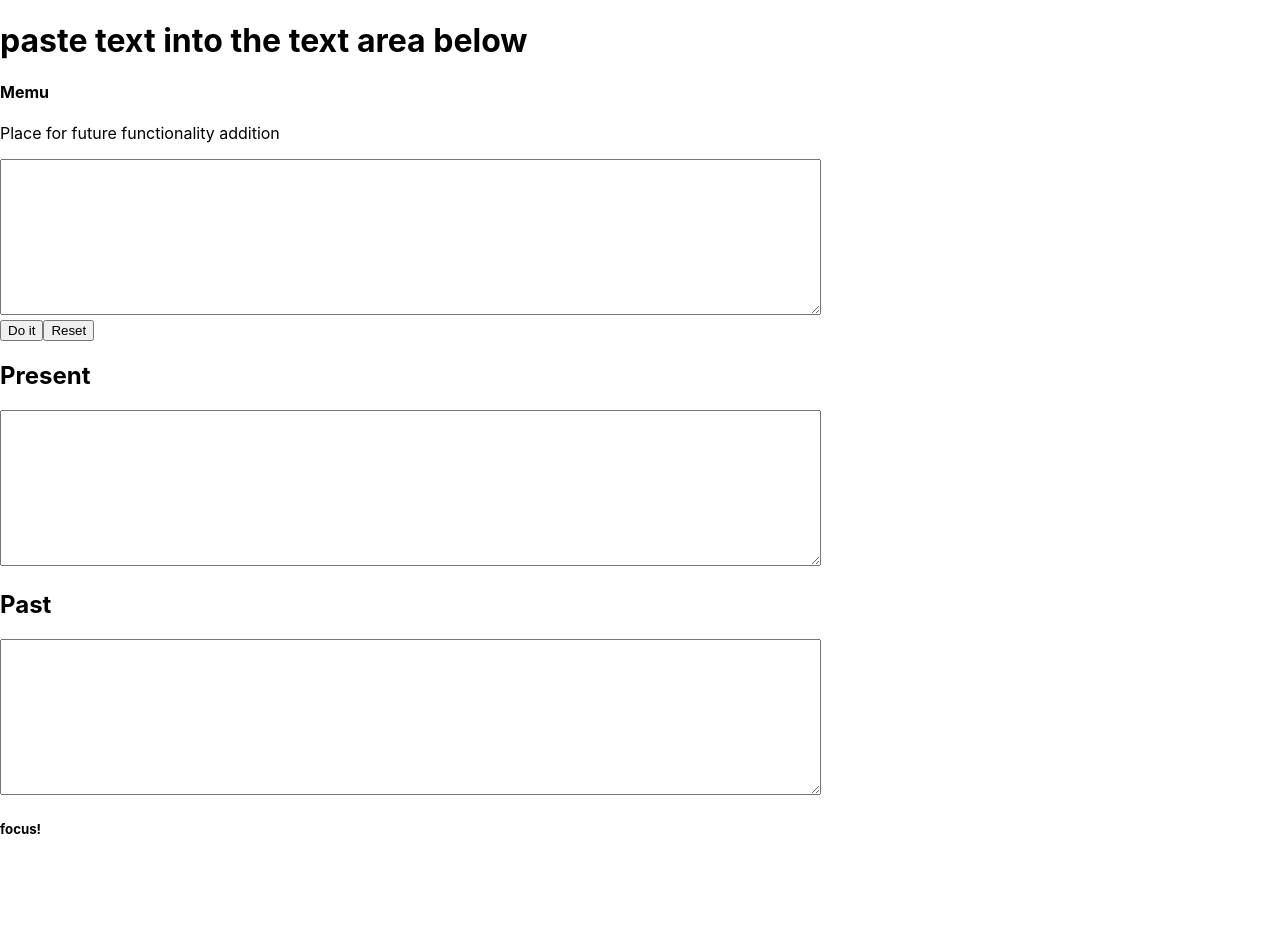
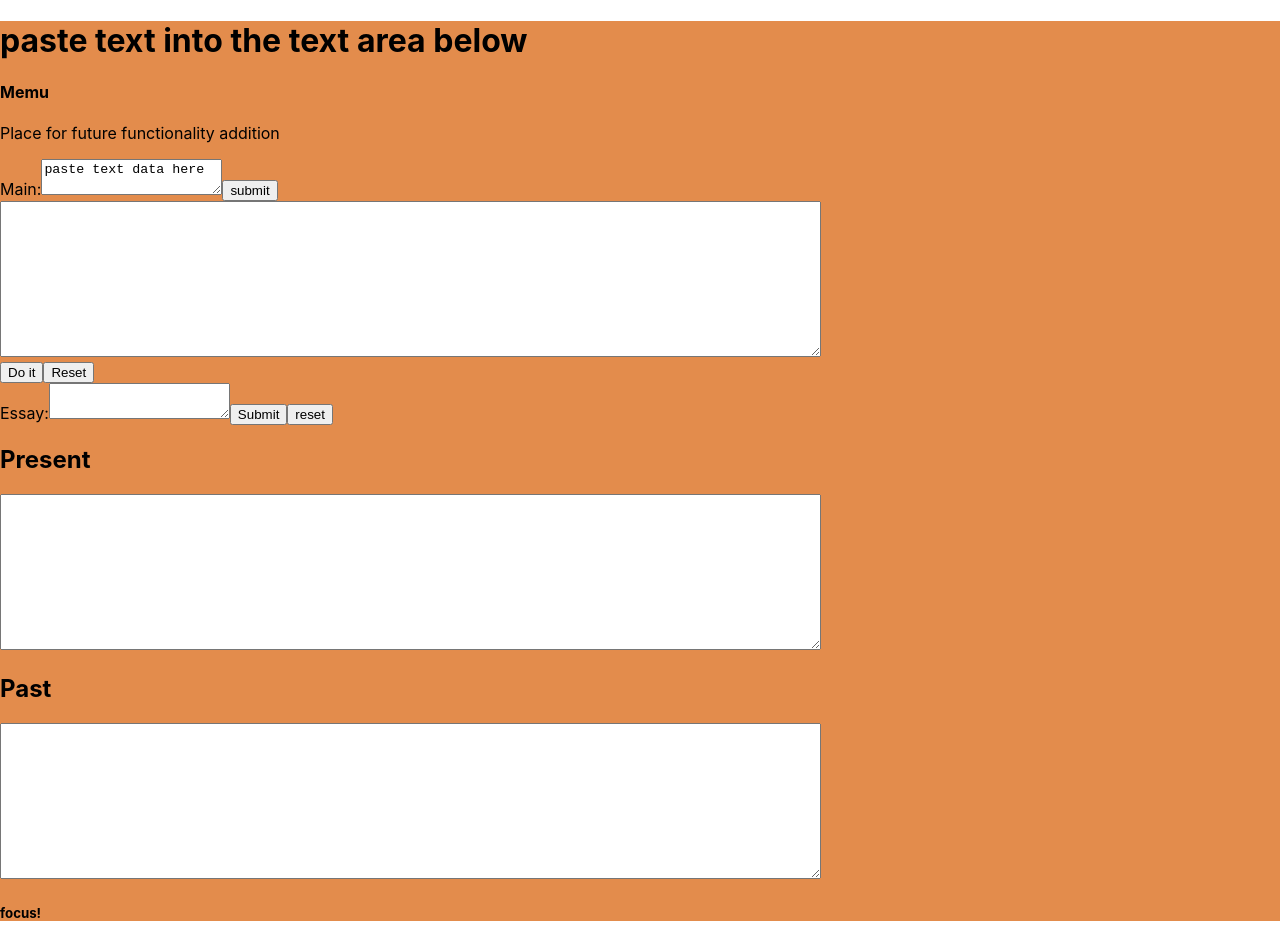
Before and after one commit to AndreyKonovalenko/toolkit, a React (Create React App) app in the folder client/: page / in a window 1280 px wide. Before the commit the page ends 859 px from the top, so only its background shows below. Built offline with nearby package versions, Linux system fonts and the light colour scheme.

Commit message:
feat: added react-jss for styling

```diff
--- a/client/package.json
+++ b/client/package.json
@@ -9,6 +9,7 @@
     "joi": "^17.3.0",
     "react": "^17.0.1",
     "react-dom": "^17.0.1",
+    "react-jss": "^10.5.0",
     "react-scripts": "4.0.0",
     "tsutils": "^3.17.1",
     "web-vitals": "^0.2.4"
--- a/client/src/App.js
+++ b/client/src/App.js
@@ -1,9 +1,10 @@
 import React from 'react';
-import Main from './components/main/Main'
+import Main from './containers/Main';
+import Layout from './components/layout/Layout';
 
 const App = () => {
-  return <Main/>
-
-}
+  const routs = <Main />;
+  return <Layout>{routs}</Layout>;
+};
 
 export default App;
--- /dev/null
+++ b/client/src/components/layout/Layout.js
@@ -0,0 +1,19 @@
+import React from 'react';
+import {ThemeProvider} from 'react-jss';
+
+const theme = {
+  colorPrimary: '#e38c4c',
+  colorSecondary: '#f6c561',
+  colorTertiary: 'fcf1da',
+  colorQuaternary: '#977B60',
+};
+
+const Layout = (props) => {
+  return (
+    <ThemeProvider theme={theme}>
+      <div>{props.children}</div>
+    </ThemeProvider>
+  );
+};
+
+export default Layout;
--- a/client/src/components/main/Main.js
+++ /dev/null
@@ -1,38 +0,0 @@
-import React from 'react';
-
-//import Colors from '../constants/Colors';
-
-const Main = (props) => {
-  return (
-    <body>
-        <div class="wrapper">
-          <header>
-            <h1>paste text into the text area below</h1>
-          </header>
-          <aside>
-            <h4>Memu</h4>
-            <p>Place for future functionality addition</p>
-          </aside>
-          <main>
-            <div class="container">
-              <textarea id="inputArea" name="test" rows="10" cols="100"></textarea>
-              <div>
-                <button onclick="sortText()">Do it</button>
-                <button onclick="resetFields()">Reset</button>
-              </div>
-              <div>
-                <h2>Present</h2>
-                <textarea id="presentArea" name="test" rows="10" cols="100"></textarea>
-                <h2>Past</h2>
-                <textarea id="pastArea" name="test" rows="10" cols="100"></textarea>
-              </div>
-            </div>
-          </main>
-          <footer>
-            <h5>focus!</h5>
-          </footer>
-        </div>
-      </body>
-  );
-};
-export default Main;
--- a/client/src/containers/Main.js
+++ b/client/src/containers/Main.js
@@ -1,7 +1,19 @@
 import React, {useState, useEffect} from 'react';
 import InputTextForm from '../components/InputTextForm';
+import {createUseStyles, useTheme} from 'react-jss';
+
+let useStyles = createUseStyles((theme) => ({
+  wrapper: {
+    background: theme.colorPrimary,
+  },
+}));
+
+//import Colors from '../constants/Colors';
 
 const Main = (props) => {
+  const theme = useTheme();
+  const classes = useStyles({...props, theme});
+
   const [textData, setTextData] = useState('paste text data here');
 
   const printIt = () => {
@@ -45,8 +57,8 @@ const Main = (props) => {
   //   pastOutput.innerHTML = pastResult
 
   const data = (
-    <div>
-      <div class='wrapper'>
+    <div className={classes.wrapper}>
+      <div>
         <header>
           <h1>paste text into the text area below</h1>
         </header>
```
Also changed, not shown: 1 other file (tests, documents, lock files or other folders).
